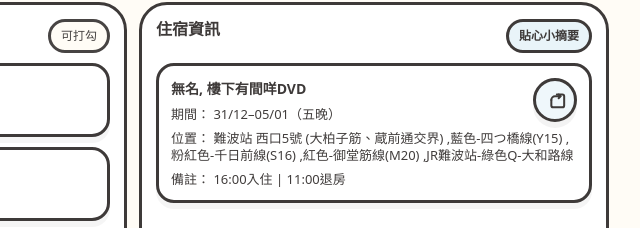
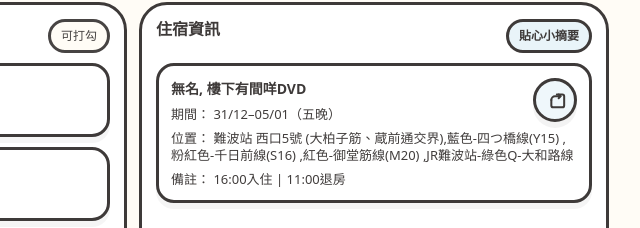
Before and after one commit to pikyiuyyy/pikyiuyyy, a plain HTML site: page index.html in a window 1280 px wide. Shown: the part 1443-1671 px from the top of the page, 507-1147 px from the left. Drawn offline with Linux system fonts and the light colour scheme; a web font is replaced by a local one.

Commit message:
Update index.html

```diff
--- a/index.html
+++ b/index.html
@@ -1260,7 +1260,8 @@
         {
           name: "無名, 樓下有間咩DVD",
           period: "31/12–05/01（五晚）",
-          address: ["難波站 西口5號 (大柏子筋、蔵前通交界) ",
+          address: ["難波站 西口5號 (大柏子筋、蔵前通交界)",
+
                     "藍色-四つ橋線(Y15) ",
                     "粉紅色-千日前線(S16) ",
                     "紅色-御堂筋線(M20) ",
@@ -1586,6 +1587,10 @@
         addr.className = "small";
         addr.textContent = (s.address ? "位置： " + s.address : "");
 
+        const next = document.createElement("div");
+        next.className = "small";
+        next.textContent = (s.next ? "      " + s.next : "");
+
         const notes = document.createElement("div");
         notes.className = "small";
         notes.textContent = (s.notes ? "備註： " + s.notes : "");
```
